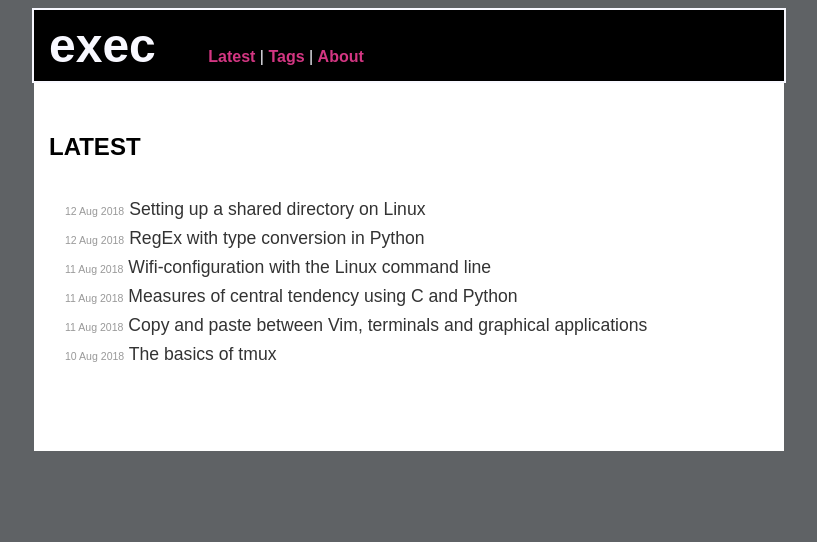
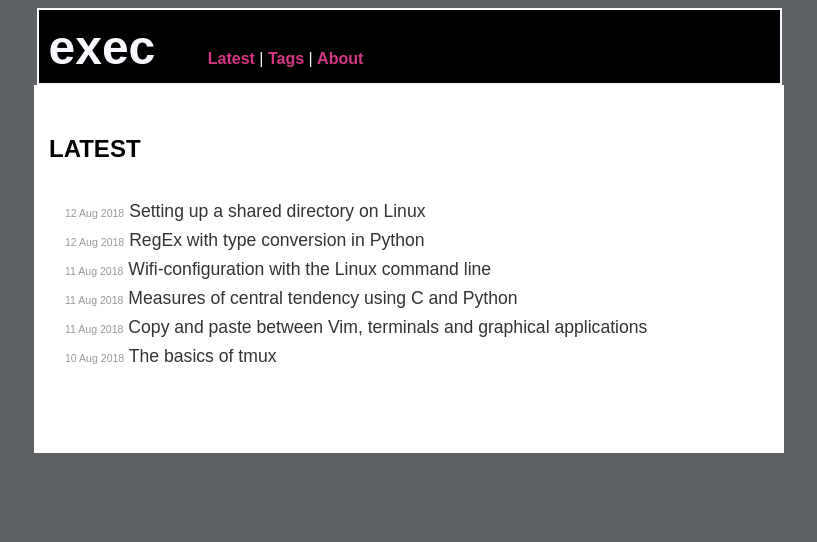
Before and after one commit to execas/execas.github.io, a Jekyll site: the page built from index.html, in a window 1280 px wide. Shown: the top 542 px of the page, without its empty margins (231-1048 px from the left). Built offline with Jekyll 4.4.1, drawn with Linux system fonts in a browser that asks for light colours.

Commit message:
Update execas.css

```diff
--- a/css/execas.css
+++ b/css/execas.css
@@ -67,8 +67,8 @@
      background-color:#000000;
      color: #f8f8ff;
      margin:0 auto;
-     max-width: 720px;
-     padding: 8px 15px 8px 15px;
+     max-width: 716px;
+     padding: 10px 15px 8px 10px;
      border: 2px solid #f8f8ff;
 
 }
```
